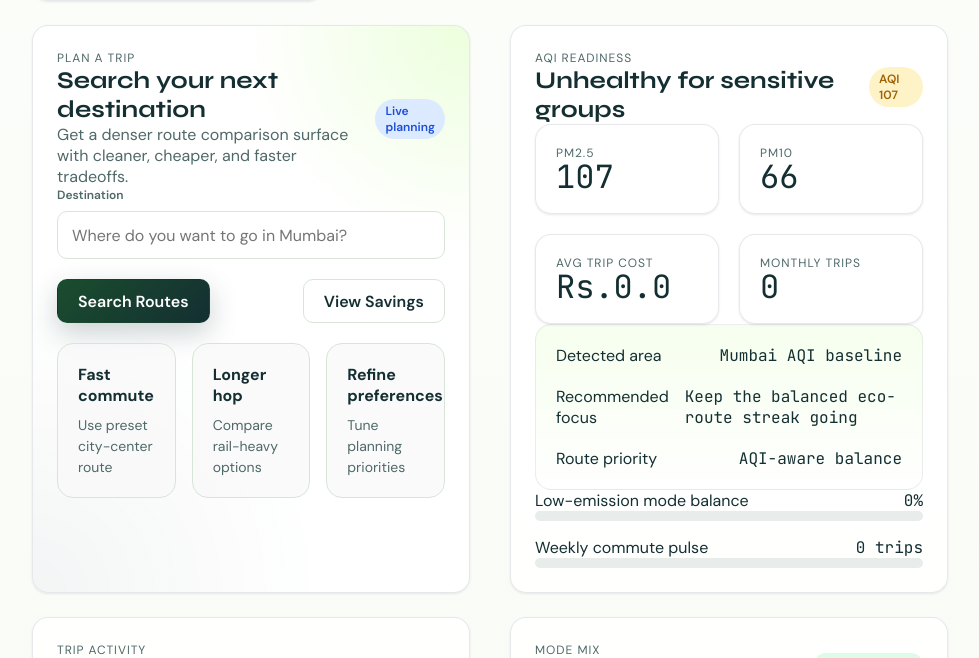
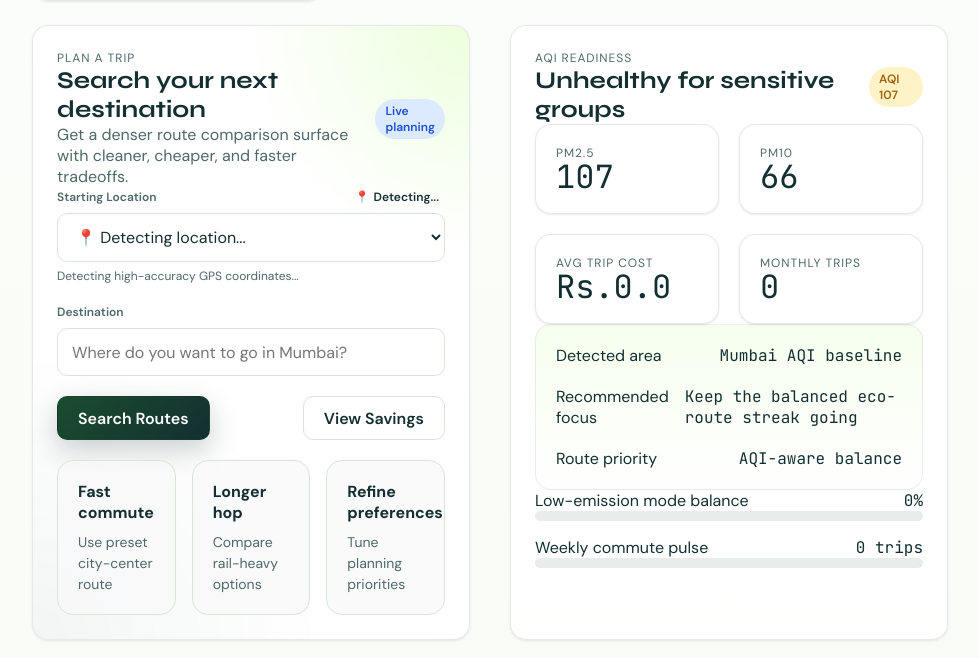
Before and after one commit to yashvieeeeee/Raahi, a Flask app: page /home in a window 1280 px wide. Shown: the part 1076-1734 px from the top of the page, without its empty margins (292-1271 px from the left). Run offline with Flask 3, Linux system fonts and the light colour scheme; the visitor is signed in with stand-in values (Sample User, id 1); data that the repository does not hold is empty.

Commit message:
feat(ui): add manual location hub selector and GPS fallback on home planner

```diff
--- a/frontend/static/app.js
+++ b/frontend/static/app.js
@@ -330,6 +330,12 @@
 
     const initHomePage = () => {
         const form = document.getElementById("planner-search-form");
+        const originSelect = document.getElementById("origin-select");
+        const currentLocationOption = document.getElementById("option-current-location");
+        const gpsStatusLabel = document.getElementById("gps-status-label");
+        const btnDetectGps = document.getElementById("btn-detect-gps");
+        const originHelperText = document.getElementById("origin-helper-text");
+
         const dashboardDataNode = document.getElementById("home-dashboard-data");
         const dashboardData = dashboardDataNode ? JSON.parse(dashboardDataNode.textContent) : null;
         const defaultLat = 19.0760;
@@ -340,87 +346,154 @@
         let userLon = (!isNaN(savedLon) && savedLon !== 0) ? savedLon : defaultLon;
         const hasSavedLocation = Boolean(dashboardData?.user_origin?.lat && dashboardData?.user_origin?.lon);
 
-        if (!hasSavedLocation) {
-            // Try to detect browser location if not already saved
-            if (navigator.geolocation) {
+        const updateLocationState = (lat, lon, labelText, isGps = false) => {
+            userLat = lat;
+            userLon = lon;
+            if (currentLocationOption) {
+                currentLocationOption.text = `📍 ${labelText} (${lat.toFixed(3)}, ${lon.toFixed(3)})`;
+                currentLocationOption.value = `${lat},${lon}`;
+                currentLocationOption.disabled = false;
+            }
+            if (originSelect) {
+                originSelect.value = `${lat},${lon}`;
+                if (originSelect.selectedIndex === -1 && currentLocationOption) {
+                    currentLocationOption.selected = true;
+                }
+            }
+            if (gpsStatusLabel) {
+                gpsStatusLabel.textContent = isGps ? "GPS Active" : "Detect GPS";
+            }
+        };
+
+        const requestGps = (interactive = false) => {
+            if (!navigator.geolocation) {
+                if (gpsStatusLabel) gpsStatusLabel.textContent = "GPS Unavailable";
+                if (currentLocationOption) {
+                    currentLocationOption.text = "📍 GPS Unavailable (Select hub below)";
+                    currentLocationOption.disabled = true;
+                }
+                if (originSelect && (originSelect.value === "current" || !originSelect.value)) {
+                    originSelect.value = "19.0760,72.8777";
+                }
+                if (originHelperText) {
+                    originHelperText.textContent = "Geolocation is unavailable on this device. Select your starting hub above.";
+                }
+                if (interactive) showToast("Geolocation is not supported by your browser.");
+                return;
+            }
+
+            if (gpsStatusLabel) gpsStatusLabel.textContent = "Detecting...";
+            if (originHelperText) originHelperText.textContent = "Detecting high-accuracy GPS coordinates...";
+
             navigator.geolocation.getCurrentPosition(
                 async (position) => {
-                        userLat = position.coords.latitude;
-                        userLon = position.coords.longitude;
+                    const newLat = position.coords.latitude;
+                    const newLon = position.coords.longitude;
+                    updateLocationState(newLat, newLon, "Detected GPS", true);
+                    if (originHelperText) {
+                        originHelperText.textContent = "Live GPS coordinates detected and active.";
+                    }
+                    if (interactive) showToast("GPS location detected successfully.");
 
-                        // Save detected location to backend
                     try {
                         const res = await fetch("/save-location", {
                             method: "POST",
                             headers: { "Content-Type": "application/json" },
-                                body: JSON.stringify({
-                                    latitude: userLat,
-                                    longitude: userLon
-                                })
+                            body: JSON.stringify({ latitude: newLat, longitude: newLon })
                         });
-                            if (!res.ok) {
-                                let msg = "Could not sync location with server";
-                                try {
-                                    const data = await res.json();
-                                    if (data && data.message) msg = data.message;
-                                } catch (_) {}
-                                showToast(msg);
-                            }
+                        if (!res.ok) console.warn("Failed to persist location:", res.status);
                     } catch (e) {
                         console.warn("Could not save detected location:", e);
-                            showToast("Network error syncing location with server");
                     }
                 },
-                    () => {
-                        // Fallback to default Mumbai location
-                        userLat = defaultLat;
-                        userLon = defaultLon;
-                    },
-                    {
-                        enableHighAccuracy: true,
-                        timeout: 8000,
-                        maximumAge: 0
+                (err) => {
+                    const isDenied = err.code === 1;
+                    if (gpsStatusLabel) gpsStatusLabel.textContent = isDenied ? "GPS Denied" : "GPS Failed";
+                    if (currentLocationOption) {
+                        currentLocationOption.text = isDenied
+                            ? "📍 GPS Denied (Select starting hub below)"
+                            : "📍 GPS Timed Out (Select hub below)";
+                        currentLocationOption.disabled = true;
                     }
-                );
-            } else {
-                // Geolocation not available, use default
+                    if (originSelect && (originSelect.value === "current" || !originSelect.value)) {
+                        originSelect.value = "19.0760,72.8777";
                         userLat = defaultLat;
                         userLon = defaultLon;
                     }
+                    if (originHelperText) {
+                        originHelperText.textContent = isDenied
+                            ? "Location access denied. Please select your starting neighborhood from the dropdown."
+                            : "GPS request timed out. Select your starting neighborhood from the dropdown.";
+                    }
+                    if (interactive) {
+                        showToast(isDenied
+                            ? "Location access denied. Please select your starting hub below."
+                            : "Could not detect GPS. Please pick a neighborhood from the list.");
+                    }
+                },
+                { enableHighAccuracy: true, timeout: 8000, maximumAge: 0 }
+            );
+        };
+
+        if (hasSavedLocation) {
+            updateLocationState(savedLat, savedLon, "Saved Location", false);
+            if (originHelperText) {
+                originHelperText.textContent = "Using your saved location. Choose a hub or re-detect GPS.";
+            }
         } else {
-            // User has saved location, try to update it in background
-            if (navigator.geolocation) {
+            requestGps(false);
+        }
+
+        originSelect?.addEventListener("change", async () => {
+            const val = originSelect.value;
+            if (!val || val === "current") return;
+            const parts = val.split(",");
+            if (parts.length === 2) {
+                const pLat = parseFloat(parts[0]);
+                const pLon = parseFloat(parts[1]);
+                if (!isNaN(pLat) && !isNaN(pLon)) {
+                    userLat = pLat;
+                    userLon = pLon;
+                    const hubName = originSelect.options[originSelect.selectedIndex]?.text || "Selected hub";
+                    if (originHelperText) {
+                        originHelperText.textContent = `Starting from ${hubName}.`;
+                    }
+                    showToast(`Starting location set to ${hubName}`);
+                    try {
+                        await fetch("/save-location", {
+                            method: "POST",
+                            headers: { "Content-Type": "application/json" },
+                            body: JSON.stringify({ latitude: userLat, longitude: userLon })
+                        });
+                    } catch (_) {}
+                }
+            }
+        });
+
+        btnDetectGps?.addEventListener("click", () => requestGps(true));
+
+        if (hasSavedLocation && navigator.geolocation) {
             navigator.geolocation.getCurrentPosition(
                 async (position) => {
                     const newLat = position.coords.latitude;
                     const newLon = position.coords.longitude;
-                        // Only update if significantly different (> 100m)
                     const dist = Math.sqrt(Math.pow(newLat - userLat, 2) + Math.pow(newLon - userLon, 2));
                     if (dist > 0.001) {
-                            userLat = newLat;
-                            userLon = newLon;
+                        updateLocationState(newLat, newLon, "Updated GPS", true);
                         try {
-                                const res = await fetch("/save-location", {
+                            await fetch("/save-location", {
                                 method: "POST",
                                 headers: { "Content-Type": "application/json" },
-                                    body: JSON.stringify({
-                                        latitude: userLat,
-                                        longitude: userLon
-                                    })
+                                body: JSON.stringify({ latitude: newLat, longitude: newLon })
                             });
-                                if (!res.ok) {
-                                    showToast("Failed to update location on server.");
-                                }
                         } catch (e) {
                             console.warn("Could not update location:", e);
-                                showToast("Network error updating location.");
                         }
                     }
                 },
                 () => {},
                 { enableHighAccuracy: true, timeout: 5000, maximumAge: 30000 }
             );
-            }
         }
 
         if (dashboardData) {
@@ -482,6 +555,19 @@
             event.preventDefault();
             const input = document.getElementById("destination-input");
             if (!input || !input.value.trim()) return;
+
+            if (originSelect && originSelect.value && originSelect.value !== "current") {
+                const parts = originSelect.value.split(",");
+                if (parts.length === 2) {
+                    const pLat = parseFloat(parts[0]);
+                    const pLon = parseFloat(parts[1]);
+                    if (!isNaN(pLat) && !isNaN(pLon)) {
+                        userLat = pLat;
+                        userLon = pLon;
+                    }
+                }
+            }
+
             const validLat = (userLat !== null && !isNaN(Number(userLat))) ? userLat : defaultLat;
             const validLon = (userLon !== null && !isNaN(Number(userLon))) ? userLon : defaultLon;
             const query = new URLSearchParams({
--- a/frontend/templates/home.html
+++ b/frontend/templates/home.html
@@ -105,6 +105,30 @@
                         <span class="badge info">Live planning</span>
                     </div>
                     <form id="planner-search-form" class="stack">
+                        <div class="field">
+                            <div style="display: flex; justify-content: space-between; align-items: center; margin-bottom: 6px;">
+                                <label for="origin-select" style="margin-bottom: 0;">Starting Location</label>
+                                <button type="button" id="btn-detect-gps" style="background: none; border: none; color: var(--color-deep); font-size: 12px; cursor: pointer; display: inline-flex; align-items: center; gap: 4px; padding: 2px 6px; border-radius: var(--radius-sm); font-weight: 600;">
+                                    <span id="gps-status-indicator">📍</span> <span id="gps-status-label">Detect GPS</span>
+                                </button>
+                            </div>
+                            <select id="origin-select" name="origin_location" class="select-field">
+                                <option value="current" id="option-current-location">📍 Detecting location...</option>
+                                <optgroup label="Mumbai Key Hubs">
+                                    <option value="19.0760,72.8777">Mumbai Central / Dadar (19.076, 72.878)</option>
+                                    <option value="19.0596,72.8295">Bandra West (19.060, 72.830)</option>
+                                    <option value="19.1136,72.8697">Andheri East / Station (19.114, 72.870)</option>
+                                    <option value="18.9401,72.8347">CST / Fort (South Mumbai) (18.940, 72.835)</option>
+                                    <option value="19.0886,72.8679">BKC - Bandra Kurla Complex (19.089, 72.868)</option>
+                                    <option value="19.1765,72.8478">Malad / Goregaon (19.177, 72.848)</option>
+                                    <option value="19.2307,72.8567">Borivali West (19.231, 72.857)</option>
+                                    <option value="19.0748,72.9000">Kurla / Ghatkopar (19.075, 72.900)</option>
+                                    <option value="19.1983,72.9558">Thane West (19.198, 72.956)</option>
+                                    <option value="19.0330,73.0297">Navi Mumbai / Vashi (19.033, 73.030)</option>
+                                </optgroup>
+                            </select>
+                            <div class="helper-text" id="origin-helper-text" style="margin-top: 6px;">GPS coordinates or select your starting neighborhood above.</div>
+                        </div>
                         <div class="field">
                             <label for="destination-input">Destination</label>
                             <input type="text" id="destination-input" placeholder="Where do you want to go in Mumbai?" list="mumbai-locations" required>
```
Lines whose indentation alone changed are shown as unchanged.
